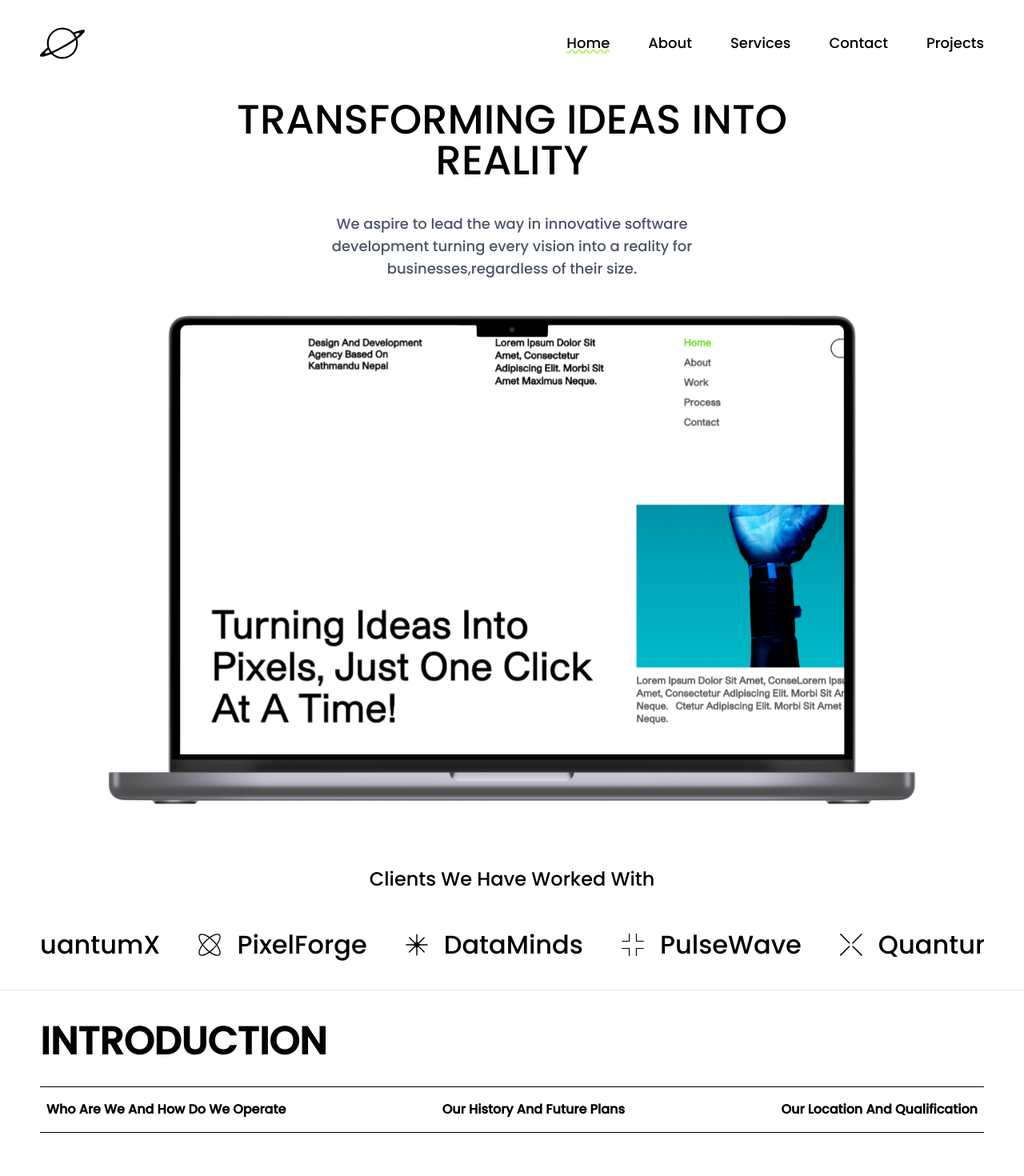
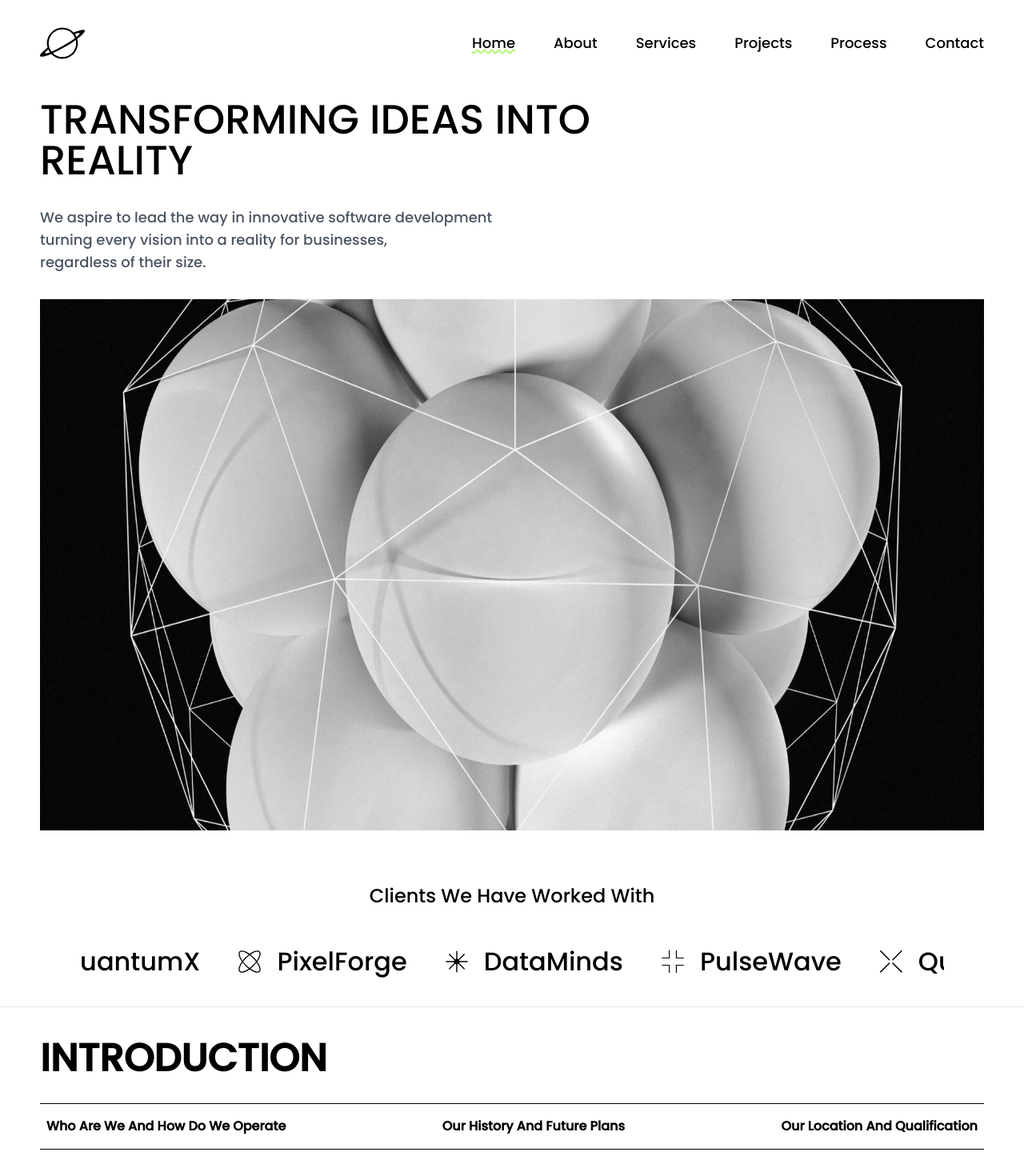
Before and after one commit to linushahs/kalodhunga-creation, a Next.js app: page / in a window 1280 px wide. Shown: the top 1470 px of the page at 80% size. Built offline with nearby package versions, Linux system fonts and the light colour scheme.

Commit message:
Added new landingpage, fixed some navbar bugs

```diff
--- a/src/app/globals.css
+++ b/src/app/globals.css
@@ -2,9 +2,9 @@
 @tailwind components;
 @tailwind utilities;
 
-
 * {
   scroll-behavior: smooth;
+  /* outline: 1px solid red; */
 }
 
 .nav-menu {
--- a/src/app/page.tsx
+++ b/src/app/page.tsx
@@ -7,12 +7,13 @@ import OurServices from "@/components/OurServices";
 import OurTeam from "@/components/OurTeam";
 import Testimonials from "@/components/Testimonials";
 import WorkingProcess from "@/components/WorkingProcess";
-import NewServices from "@/components/NewServices";
+import NewServices from "@/components/new/NewServices";
+import NewLandingPage from "@/components/new/NewLandingPage";
 
 export default function Home() {
   return (
     <main className="">
-      <LandingPage />
+      <NewLandingPage />
       <Introduction />
       <NewServices />
       <OurProjects />
--- a/src/components/Contact.tsx
+++ b/src/components/Contact.tsx
@@ -2,7 +2,7 @@ import Image from "next/image";
 import { socials } from "./utils/constants";
 
 const textFieldStyle =
-  "bg-text-input w-full lg:w-[600px] py-4 px-4 rounded-lg text-base sm:text-[20px]";
+  "bg-text-input w-full xl:w-[600px] py-4 px-4 rounded-lg text-base sm:text-[20px]";
 const textLabelStyle = "capitalize  text-base sm:text-[20px] font-medium";
 const fieldGroupStyle = "flex flex-col gap-3";
 
@@ -54,7 +54,7 @@ function Contact() {
 
           <button
             type="submit"
-            className="bg-submit-btn rounded-lg py-4 lg:py-5 text-center w-full lg:w-[600px] text-lg sm:text-xl font-[600] capitalize hover:bg-submit-btn/80"
+            className="bg-submit-btn rounded-lg py-4 lg:py-5 text-center w-full xl:w-[600px] text-lg sm:text-xl font-[600] capitalize hover:bg-submit-btn/80"
           >
             Send message
           </button>
--- a/src/components/WorkingProcess.tsx
+++ b/src/components/WorkingProcess.tsx
@@ -10,7 +10,7 @@ function WorkingProcess() {
   );
 
   return (
-    <section className="container py-10 border-b border-gray-200">
+    <section id="process" className="container py-10 border-b border-gray-200">
       <header className="flex justify-between items-start">
         <h1 className="capitalize">
           understand our working <br />
@@ -41,7 +41,7 @@ function WorkingProcess() {
               className={twMerge(
                 "relative bg-no-repeat bg-cover text-gray-500 cursor-pointer rounded-xl z-20",
                 point.title === selectedPoint &&
-                  "p-6 sm:px-10 sm:py-12 flex flex-col justify-between h-[250px] sm:h-[300px] md:h-[400px] text-white transition-all"
+                  "p-6 sm:px-10 sm:py-12 flex flex-col justify-between h-[400px]  text-white transition-all"
               )}
             >
               {/* transparent background (black)  */}
@@ -60,7 +60,7 @@ function WorkingProcess() {
                 className={twMerge(
                   "hidden text-sm sm:text-base",
                   point.title === selectedPoint &&
-                    "block text-gray-200 sm:w-1/2"
+                    "block text-gray-200 w-full md:w-3/4  lg:w-1/2"
                 )}
               >
                 {point.description}
--- a/src/components/layout/Navbar.tsx
+++ b/src/components/layout/Navbar.tsx
@@ -63,11 +63,15 @@ function Navbar() {
           <li>
             <a href="#services">Services</a>
           </li>
+
+          <li>
+            <a href="#projects">Projects</a>
+          </li>
+          <li>
+            <a href="#process">Process</a>
+          </li>
           <li>
             <a href="#contact">Contact</a>
-          </li>
-          <li>
-            <a href="#projects">Projects</a>
           </li>
         </motion.ul>
 
@@ -81,7 +85,10 @@ function Navbar() {
 
       {/* backdrop : black ----------- */}
       {isMenuOpen && (
-        <div className="fixed top-0 left-0 w-full h-screen z-20 bg-black/30"></div>
+        <div
+          onClick={() => setIsMenuOpen(false)}
+          className="fixed top-0 left-0 w-full h-screen z-20 bg-black/30"
+        ></div>
       )}
 
       {/* list of menus (in small devices: tab & mobile) ---->  */}
@@ -106,9 +113,15 @@ function Navbar() {
           {menus.map((menu) => (
             <li
               key={menu.id}
-              className="my-2.5 py-2 text-xl border-b-2 border-black font-medium flex justify-between items-center cursor-pointer hover:font-bold"
+              className="my-2.5 py-2 text-xl border-b-2 border-black font-medium  cursor-pointer "
             >
-              {menu.title} <ArrowRightIcon className="w-7 h-7" />
+              <a
+                href={menu.url}
+                onClick={() => setIsMenuOpen(false)}
+                className="flex justify-between items-center hover:font-bold"
+              >
+                {menu.title} <ArrowRightIcon className="w-7 h-7" />
+              </a>
             </li>
           ))}
         </ul>
--- /dev/null
+++ b/src/components/new/NewLandingPage.tsx
@@ -0,0 +1,107 @@
+"use client";
+
+import Image from "next/image";
+import PulseWave from "@/components/assets/Pulsewave";
+import QuantumX from "@/components/assets/QuantumX";
+import PixelForge from "@/components/assets/PixelForge";
+import DataMinds from "@/components/assets/DataMinds";
+import { motion } from "framer-motion";
+import Marquee from "react-fast-marquee";
+
+const clientGroupStyle: string =
+  "flex flex-1 justify-center items-center gap-5 mr-12 font-[500] text-[24px] lg:text-[32px] 3xl:text-[48px]";
+const clientIconStyle: string = "w-7 h-7";
+
+const clients = [
+  {
+    id: 1,
+    name: "PulseWave",
+    icon: <PulseWave className={clientIconStyle} />,
+  },
+  {
+    id: 2,
+    name: "QuantumX",
+    icon: <QuantumX className={clientIconStyle} />,
+  },
+  {
+    id: 3,
+    name: "PixelForge",
+    icon: <PixelForge className={clientIconStyle} />,
+  },
+  {
+    id: 4,
+    name: "DataMinds",
+    icon: <DataMinds className={clientIconStyle} />,
+  },
+];
+
+function NewLandingPage() {
+  return (
+    <section className="container flex flex-col w-full mx-auto border-b border-gray-200">
+      <motion.h1
+        initial={{ x: 100, opacity: 0 }}
+        animate={{
+          x: 0,
+          opacity: 100,
+          transition: { delay: 0.6, duration: 0.5 },
+        }}
+        className="uppercase pt-4"
+      >
+        TRANSFORMING IDEAS INTO <br /> REALITY
+      </motion.h1>
+
+      <motion.p
+        initial={{ x: -100, opacity: 0 }}
+        animate={{
+          x: 0,
+          opacity: 100,
+          transition: { delay: 0.8, duration: 0.5 },
+        }}
+        className="my-8 text-sm lg:text-md xl:text-lg text-gray-600 font-medium"
+      >
+        We aspire to lead the way in innovative software development <br />
+        turning every vision into a reality for businesses, <br />
+        regardless of their size.
+      </motion.p>
+
+      <motion.div
+        initial={{ scale: 0, opacity: 0 }}
+        animate={{
+          scale: 1,
+          opacity: 100,
+          transition: { delay: 0.9, duration: 1 },
+        }}
+        className="w-full aspect-[16/9]"
+      >
+        <Image
+          src="/assets/landing-pic.png"
+          alt="landing thumbnail"
+          width={1000}
+          height={800}
+          priority={true}
+          className="w-full h-full"
+        />
+      </motion.div>
+
+      {/* CLient we have worked with (section)----- */}
+      <div className="container">
+        <h3 className="mt-16 text-center font-medium capitalize text-[20px] lg:text-[24px]  3xl:text-[48px]">
+          Clients we have worked with
+        </h3>
+
+        <Marquee play pauseOnClick autoFill>
+          <ul className="client-list flex items-center mt-10 mb-8 ">
+            {clients.map((client) => (
+              <li key={client.id} className={clientGroupStyle}>
+                {client.icon}
+                {client.name}
+              </li>
+            ))}
+          </ul>
+        </Marquee>
+      </div>
+    </section>
+  );
+}
+
+export default NewLandingPage;
--- a/src/components/NewServices.tsx
+++ b/src/components/new/NewServices.tsx
@@ -1,10 +1,10 @@
 "use client";
 
 import { twMerge } from "tailwind-merge";
-import HorizontalSlider from "./utils/HorizontalSlider";
+import HorizontalSlider from "../utils/HorizontalSlider";
 import { useState } from "react";
 import { motion } from "framer-motion";
-import { servicesCategory } from "./utils/constants";
+import { servicesCategory } from "../utils/constants";
 
 function NewServices() {
   const [hoveredService, setHoveredService] = useState(
```
Also changed, not shown: public/assets/landing-pic.png (added).
